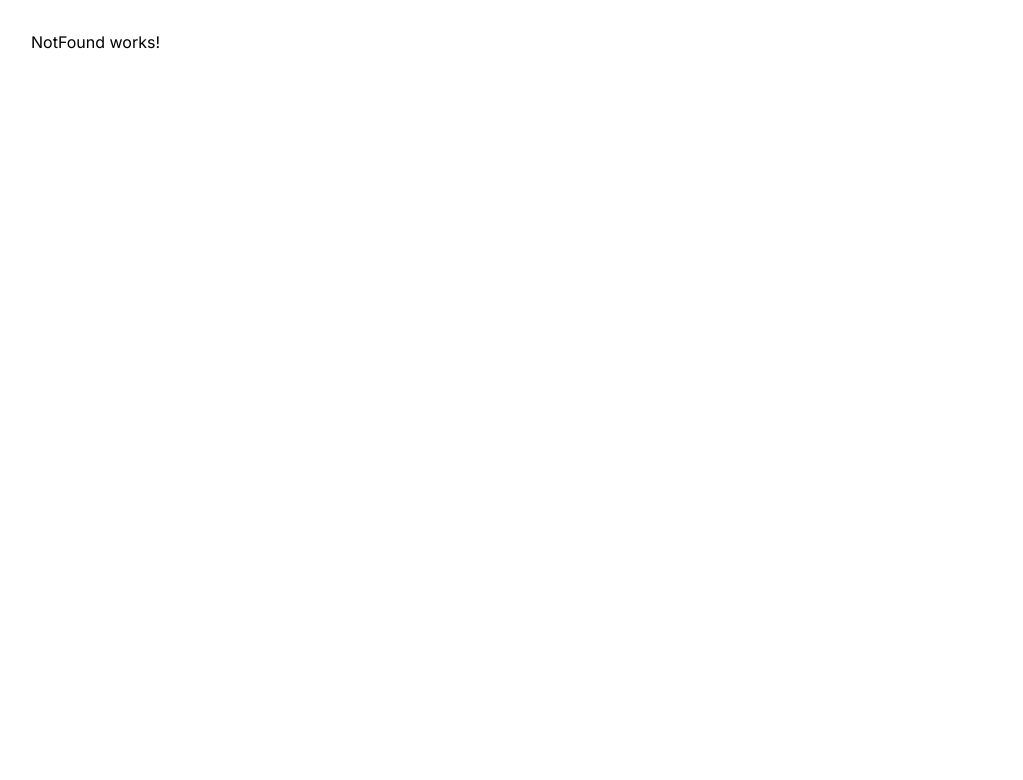
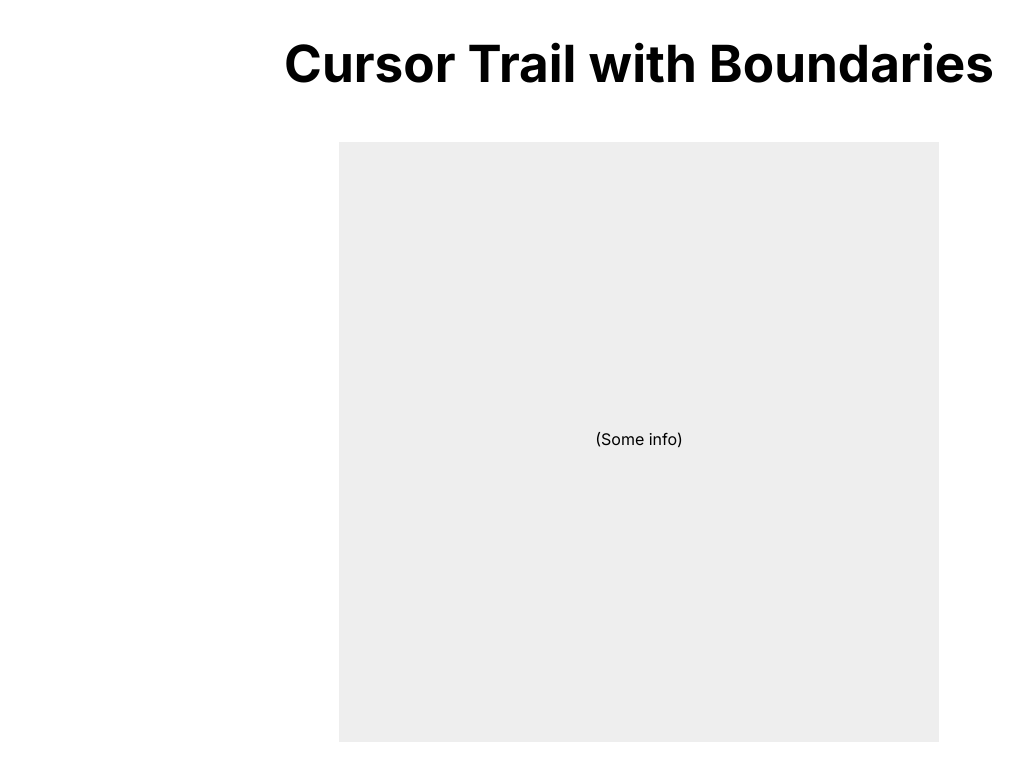
Before and after one commit to GustavoSouza123/experiments, a React (Vite) app: page /cursor-trail-with-boundaries in a window 1280 px wide. Shown: the top 780 px of the page, without its empty margins (1-1024 px from the left). Built offline with nearby package versions, Linux system fonts and the light colour scheme.

Commit message:
cursor trail animations

```diff
--- a/src/App.jsx
+++ b/src/App.jsx
@@ -6,6 +6,8 @@ import Experiments from './pages/experiments/Experiments';
 import NotFound from './pages/NotFound';
 import TextReveal from './pages/experiments/text-reveal/TextReveal';
 import HoverEffects from './pages/experiments/hover-effects/HoverEffects';
+import CursorTrail from './pages/experiments/cursor-trail/CursorTrail';
+import CursorTrailWithBoundaries from './pages/experiments/cursor-trail-with-boundaries/CursorTrailWithBoundaries';
 
 export default function App() {
   const location = useLocation();
@@ -18,6 +20,8 @@ export default function App() {
 
           <Route path="text-reveal" element={<TextReveal />} />
           <Route path="hover-effects" element={<HoverEffects />} />
+          <Route path="cursor-trail" element={<CursorTrail />} />
+          <Route path="cursor-trail-with-boundaries" element={<CursorTrailWithBoundaries />} />
 
           <Route path="*" element={<NotFound />} />
         </Route>
--- a/src/css/index.scss
+++ b/src/css/index.scss
@@ -1,7 +1,6 @@
 @use 'base';
 
 .container {
-  padding: 32px;
   min-height: 100vh;
 
   .experiments {
@@ -9,6 +8,7 @@
     flex-direction: column;
     align-items: center;
     gap: 48px;
+		padding: 32px;
 
     h1 {
       font-size: 10vw; // 140px
@@ -18,7 +18,7 @@
     .links {
       display: flex;
       flex-direction: column;
-			align-items: center;
+      align-items: center;
       gap: 16px;
 
       a {
@@ -37,9 +37,10 @@
     flex-direction: column;
     align-items: center;
     gap: 48px;
+		padding: 32px;
 
-		h1 {
-			font-size: 4vw; // 56px
-		}
+    h1 {
+      font-size: 4vw; // 56px
+    }
   }
 }
--- a/src/pages/NotFound.jsx
+++ b/src/pages/NotFound.jsx
@@ -3,7 +3,7 @@ import React from 'react';
 export default function NotFound() {
 	return (
 		<>
-			<div>NotFound works!</div>
+			<div>NotFound!</div>
 		</>
 	);
 }
--- a/src/pages/experiments/Experiments.jsx
+++ b/src/pages/experiments/Experiments.jsx
@@ -9,6 +9,10 @@ export default function Experiments() {
       <div className="links">
         <NavLink to="text-reveal">Text reveal</NavLink>
         <NavLink to="hover-effects">Hover effects</NavLink>
+        <NavLink to="cursor-trail">Cursor Trail</NavLink>
+        <NavLink to="cursor-trail-with-boundaries">
+          Cursor Trail with Boundaries
+        </NavLink>
       </div>
     </div>
   );
--- /dev/null
+++ b/src/pages/experiments/cursor-trail-with-boundaries/CursorTrailWithBoundaries.jsx
@@ -0,0 +1,79 @@
+import React from 'react';
+import gsap from 'gsap';
+import { useGSAP } from '@gsap/react';
+import { ScrollTrigger, CustomEase, SplitText } from 'gsap/all';
+import './style.scss';
+
+gsap.registerPlugin(ScrollTrigger, SplitText, CustomEase);
+
+export default function CursorTrailWithBoundaries() {
+  let xTo,
+    yTo,
+    contentWidth,
+    contentHeight,
+    contentX,
+    contentY,
+    cursorWidth,
+    cursorHeight;
+
+  const duration = 0.7;
+  const ease = 'power4.out';
+
+  useGSAP(() => {
+    const content = document.querySelector('.content');
+    const cursor = document.querySelector('.cursor');
+
+    contentWidth = content.offsetWidth;
+    contentHeight = content.offsetHeight;
+    contentX = content.getBoundingClientRect().left;
+    contentY = content.getBoundingClientRect().top;
+
+    cursorWidth = cursor.offsetWidth;
+    cursorHeight = cursor.offsetHeight;
+
+    gsap.set('.cursor', { width: cursorWidth, height: cursorHeight });
+    // gsap.set('.cursor', {
+    //   top: `calc(50% - ${cursorWidth / 2}px)`,
+    //   left: `calc(50% - ${cursorHeight / 2}px)`,
+    // });
+
+    xTo = gsap.quickTo('.cursor', 'x', { duration, ease });
+    yTo = gsap.quickTo('.cursor', 'y', { duration, ease });
+
+    setTrailPosition();
+  });
+
+  const handleMouseMove = (e) => {
+    xTo(e.clientX - cursorWidth / 2);
+    yTo(e.clientY - cursorHeight / 2);
+  };
+
+  // const handleMouseEnter = (e) => {
+  //   xTo(contentWidth / 2);
+  //   yTo(contentHeight / 2);
+  // };
+
+  const handleMouseLeave = () => {
+    setTrailPosition();
+  };
+
+  const setTrailPosition = () => {
+    xTo(contentX + contentWidth / 2 - cursorWidth / 2);
+    yTo(contentY + contentHeight / 2 - cursorHeight / 2)	;
+  };
+
+  return (
+    <div className="experiment cursor-trail-with-boundaries">
+      <h1>Cursor Trail with Boundaries</h1>
+
+      <div
+        className="content"
+        onMouseMove={(e) => handleMouseMove(e)}
+        // onMouseEnter={(e) => handleMouseEnter(e)}
+        onMouseLeave={() => handleMouseLeave()}
+      >
+        <div className="cursor">(Some info)</div>
+      </div>
+    </div>
+  );
+}
--- /dev/null
+++ b/src/pages/experiments/cursor-trail-with-boundaries/style.scss
@@ -0,0 +1,23 @@
+@use '../../../css/base';
+
+.cursor-trail-with-boundaries {
+  width: 100%;
+  height: 100vh;
+
+  .content {
+    background-color: #eee;
+    width: 600px;
+    height: 600px;
+
+    .cursor {
+      position: absolute;
+      top: 0;
+      left: 0;
+      width: 90px;
+      display: flex;
+      align-items: center;
+      justify-content: center;
+			pointer-events: none;
+    }
+  }
+}
--- /dev/null
+++ b/src/pages/experiments/cursor-trail/CursorTrail.jsx
@@ -0,0 +1,55 @@
+import React, { useEffect } from 'react';
+import gsap from 'gsap';
+import { useGSAP } from '@gsap/react';
+import { ScrollTrigger, CustomEase, SplitText } from 'gsap/all';
+import './style.scss';
+
+gsap.registerPlugin(ScrollTrigger, SplitText, CustomEase);
+
+export default function CursorTrail() {
+  let xTo;
+  let yTo;
+
+  const cursorWidth = 18;
+  const cursorHeight = 18;
+  const duration = 0.7;
+  const ease = 'power4.out';
+
+  useGSAP(() => {
+    gsap.set('.cursor', { width: cursorWidth, height: cursorHeight });
+
+    xTo = gsap.quickTo('.cursor', 'x', { duration, ease });
+    yTo = gsap.quickTo('.cursor', 'y', { duration, ease });
+  });
+
+  const handleMouseMove = (e) => {
+    xTo(e.clientX - cursorWidth / 2);
+    yTo(e.clientY - cursorHeight / 2);
+  };
+
+  const handleMouseEnter = () => {
+    gsap.to('.cursor', {
+      width: cursorWidth,
+      height: cursorHeight,
+      duration,
+      ease,
+    });
+  };
+
+  const handleMouseLeave = () => {
+    gsap.to('.cursor', { width: 0, height: 0, duration, ease });
+  };
+
+  return (
+    <div
+      className="experiment cursor-trail"
+      onMouseMove={(e) => handleMouseMove(e)}
+      onMouseEnter={() => handleMouseEnter()}
+      onMouseLeave={() => handleMouseLeave()}
+    >
+      <h1>Cursor Trail</h1>
+
+      <div className="cursor"></div>
+    </div>
+  );
+}
--- /dev/null
+++ b/src/pages/experiments/cursor-trail/style.scss
@@ -0,0 +1,14 @@
+@use '../../../css/base';
+
+.cursor-trail {
+  width: 100%;
+  height: 100vh;
+
+  .cursor {
+    position: absolute;
+    top: 0;
+    left: 0;
+    background-color: #000;
+    border-radius: 50%;
+  }
+}
--- a/src/pages/experiments/hover-effects/HoverEffects.jsx
+++ b/src/pages/experiments/hover-effects/HoverEffects.jsx
@@ -24,6 +24,7 @@ export default function HoverEffects() {
       <h1>Hover Effects</h1>
 
       <div className="content">
+        <div className="group">
           {/* first */}
           <div
             className="link"
@@ -54,7 +55,7 @@ export default function HoverEffects() {
             </div>
           </div>
 
-        <hr />
+          {/* <hr /> */}
 
           <div
             className="link"
@@ -89,7 +90,7 @@ export default function HoverEffects() {
             </div>
           </div>
 
-        <hr />
+          {/* <hr /> */}
 
           <div
             className="link"
@@ -120,7 +121,7 @@ export default function HoverEffects() {
             </div>
           </div>
 
-        <hr />
+          {/* <hr /> */}
 
           <div
             className="link"
@@ -151,7 +152,7 @@ export default function HoverEffects() {
             </div>
           </div>
 
-        <hr />
+          {/* <hr /> */}
 
           {/* second */}
           <div
@@ -183,7 +184,7 @@ export default function HoverEffects() {
             </div>
           </div>
 
-        <hr />
+          {/* <hr /> */}
 
           {/* third */}
           <div
@@ -215,7 +216,8 @@ export default function HoverEffects() {
             </div>
           </div>
 
-        <hr />
+          {/* <hr /> */}
+        </div>
 
         {/* fourth */}
         <div
--- a/src/pages/experiments/hover-effects/style.scss
+++ b/src/pages/experiments/hover-effects/style.scss
@@ -5,13 +5,21 @@
     display: flex;
     flex-direction: column;
     align-items: center;
-    gap: 16px;
+    gap: 48px;
     width: 100%;
 
-    hr {
-      width: 100%;
-      border-top: 1px solid #eee;
-    }
+		.group {
+			width: 100%;
+			display: flex;
+			gap: 48px;
+			justify-content: center;
+			flex-wrap: wrap;
+		}
+
+    // hr {
+    //   width: 100%;
+    //   border-top: 1px solid #eee;
+    // }
 
     /* hover animation */
     .link {
```
Lines whose indentation alone changed are shown as unchanged.
